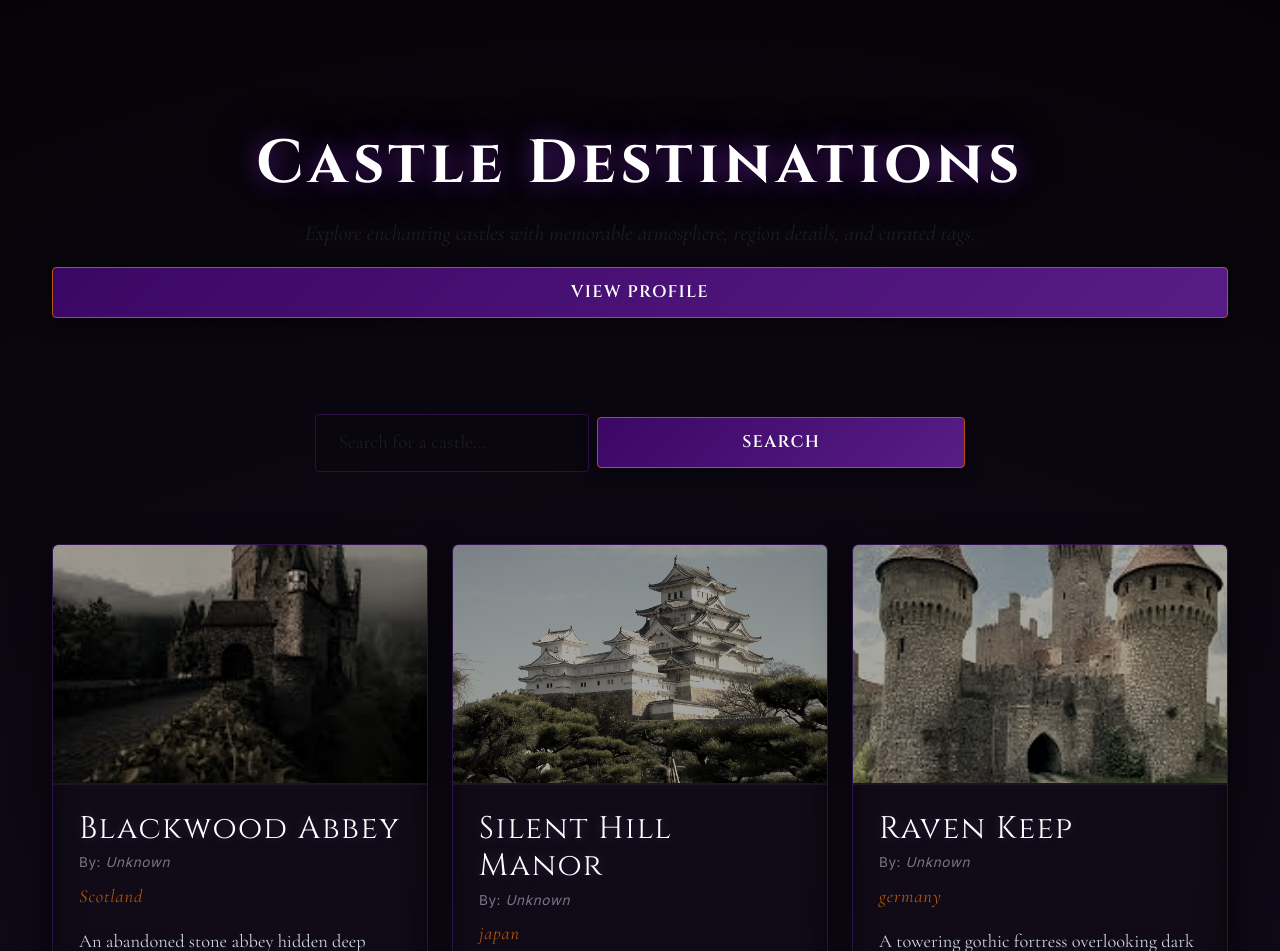
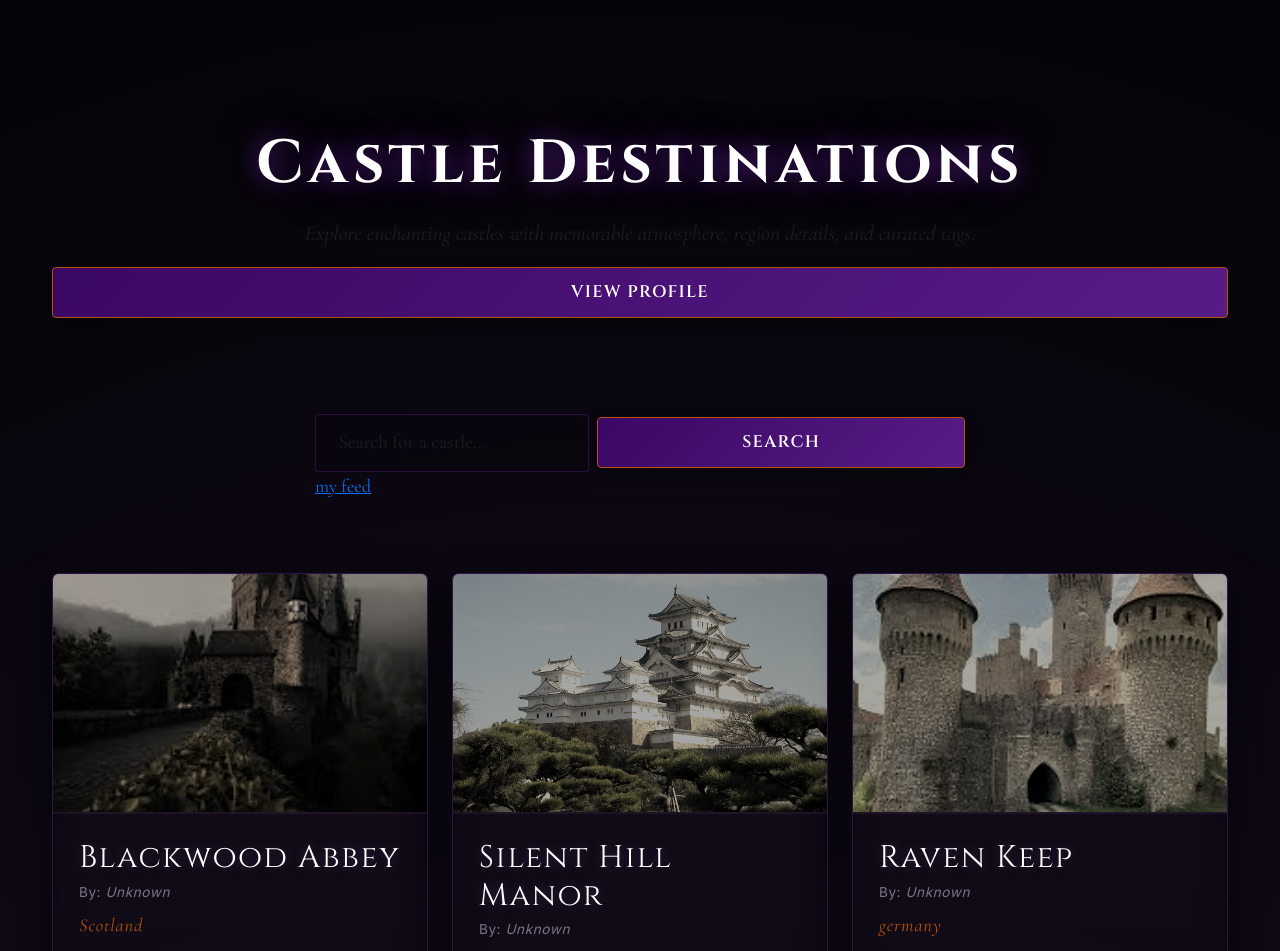
Before and after one commit to nik-767/gloomvalut, a Django app: page /home/ in a window 1280 px wide. Shown: the top 951 px of the page. Run offline with Django 5.2, Linux system fonts and the light colour scheme; a user stored in the database is signed in; data comes from the database, SQL or seed files in the repository.

Commit message:
fnl changes

```diff
--- a/templates/core/home.html
+++ b/templates/core/home.html
@@ -23,6 +23,7 @@
                 <input type="search" name="castle" class="form-control form-control-lg w-75" placeholder="Search for a castle...">
                 <button type="submit" class="btn btn-primary px-4 py-2">Search</button>
             </form>
+            <a href="{% url 'feed'%}"> my feed</a>
         </div>
 
         <div class="row row-cols-1 row-cols-md-2 row-cols-lg-3 g-4 destination-list">
```
